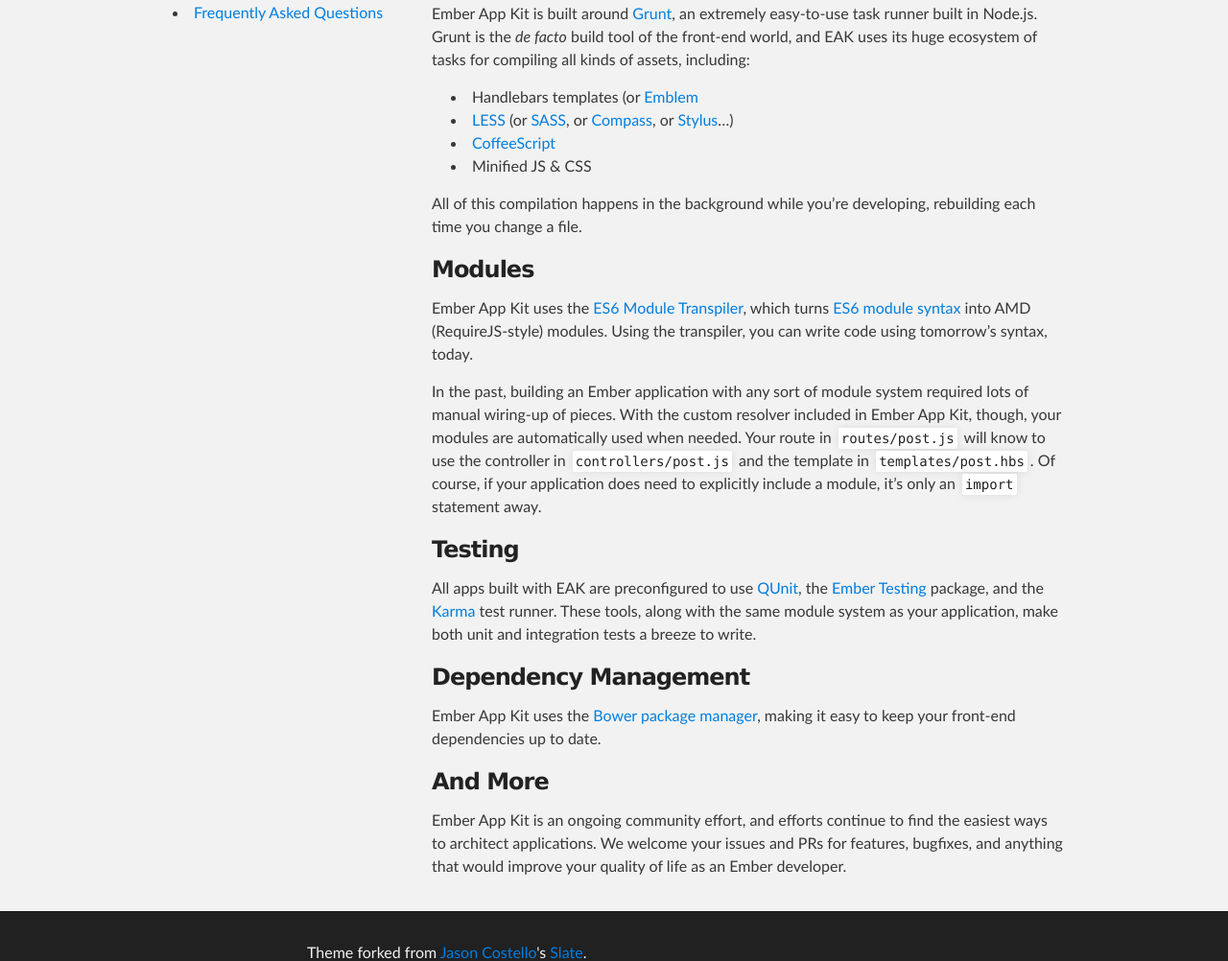
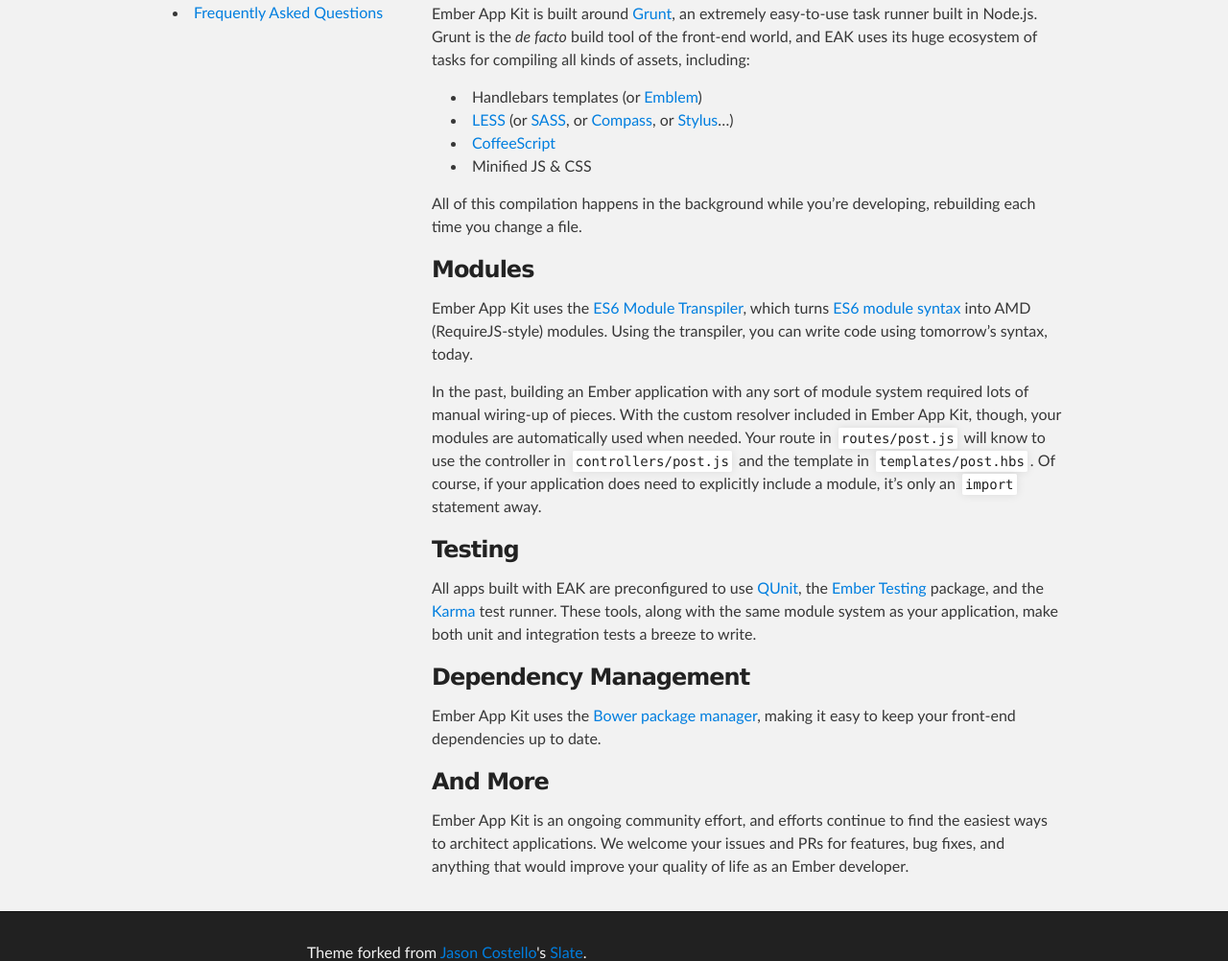
Before and after one commit to stefanpenner/ember-app-kit, a Jekyll site: the page built from index.md, in a window 1280 px wide. Shown: the part 439-1441 px from the top of the page at 96% size. Built offline with Jekyll 4.4.1, drawn with Linux system fonts in a browser that asks for light colours.

Commit message:
Add ) to 'handlebars template' and a space for 'bug fixes'

```diff
--- a/index.md
+++ b/index.md
@@ -10,7 +10,7 @@
 
 Ember App Kit is built around [Grunt](http://gruntjs.com), an extremely easy-to-use task runner built in Node.js. Grunt is the *de facto* build tool of the front-end world, and EAK uses its huge ecosystem of tasks for compiling all kinds of assets, including:
 
-* Handlebars templates (or [Emblem](http://emblemjs.com/)
+* Handlebars templates (or [Emblem](http://emblemjs.com/))
 * [LESS](http://lesscss.org/) (or [SASS](http://sass-lang.com/), or [Compass](http://compass-style.org/), or [Stylus](http://learnboost.github.io/stylus/)...)
 * [CoffeeScript](http://coffeescript.org/)
 * Minified JS & CSS
@@ -33,4 +33,4 @@
 
 ### And More
 
-Ember App Kit is an ongoing community effort, and efforts continue to find the easiest ways to architect applications. We welcome your issues and PRs for features, bugfixes, and anything that would improve your quality of life as an Ember developer.
+Ember App Kit is an ongoing community effort, and efforts continue to find the easiest ways to architect applications. We welcome your issues and PRs for features, bug fixes, and anything that would improve your quality of life as an Ember developer.
```
